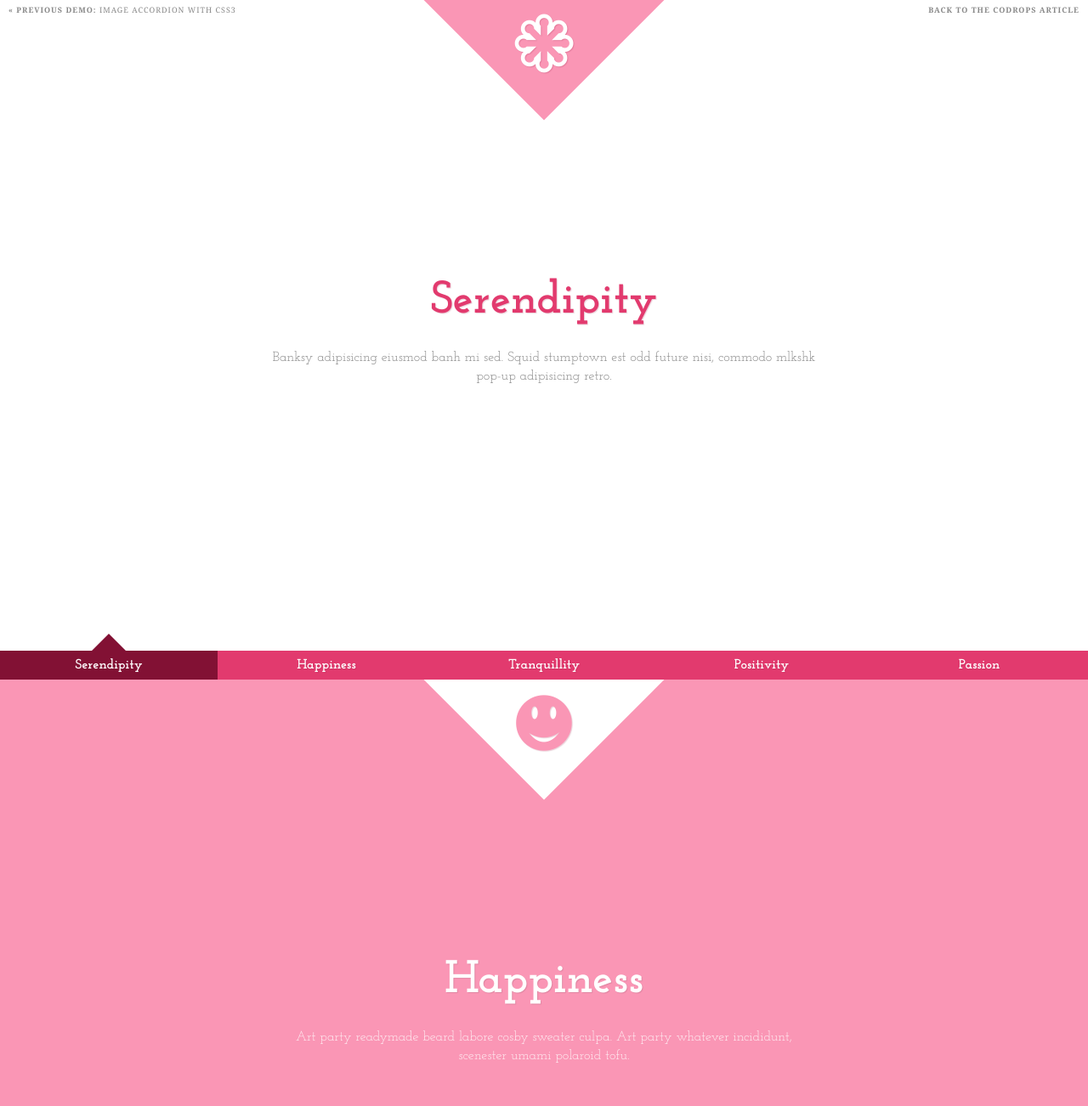
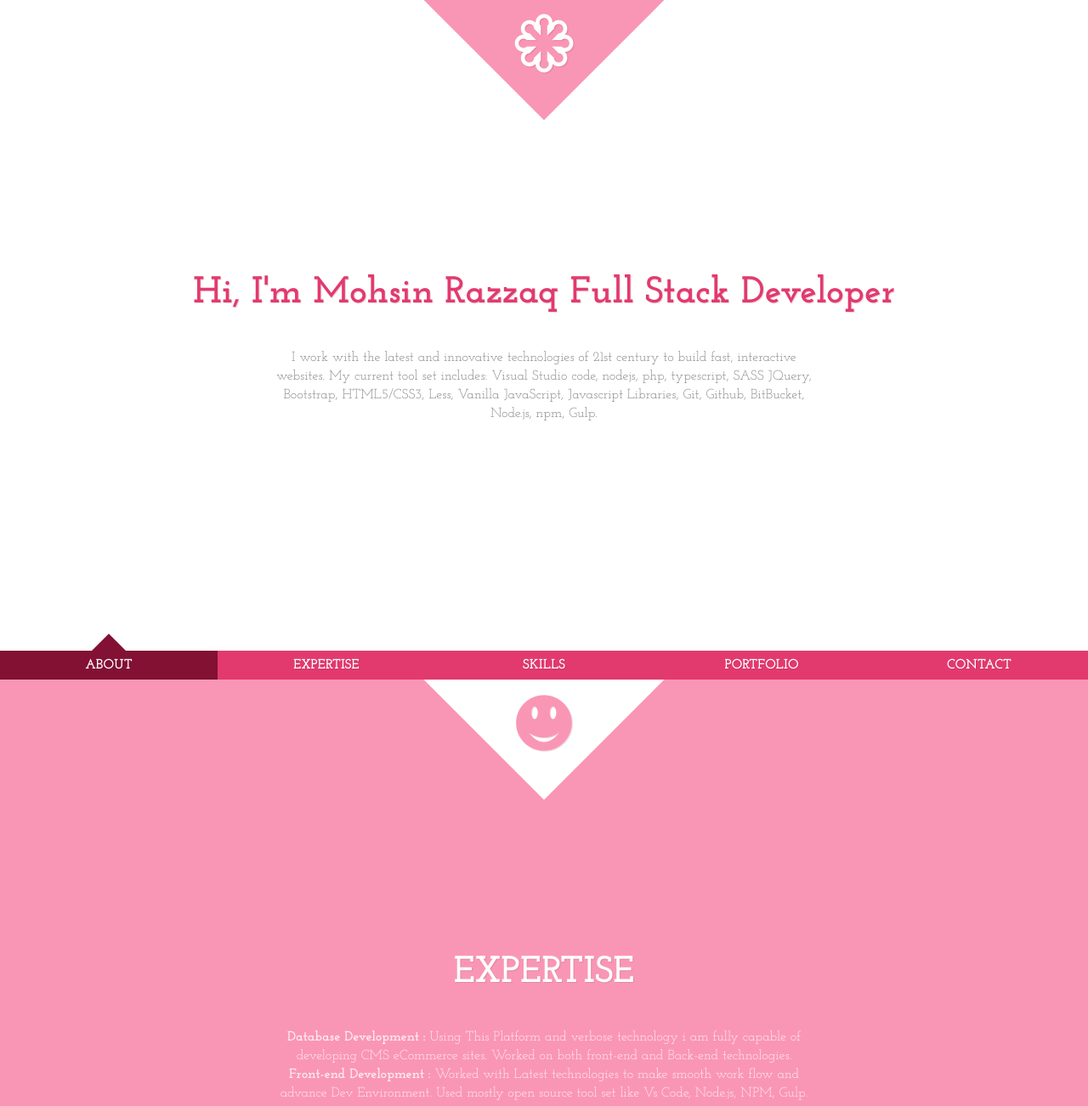
Before and after one commit to mohsinrazaq/Mohsin-Razzaq-Portfolio, a plain HTML site: page index.html in a window 1280 px wide. Shown: the top 1302 px of the page at 85% size. Drawn offline with Linux system fonts and the light colour scheme.

Commit message:
still working - uncompleted project

```diff
--- a/css/style.css
+++ b/css/style.css
@@ -196,13 +196,13 @@
 	color: #e23a6e;
 	text-shadow: 1px 1px 1px rgba(151,24,64,0.2);
 	position: absolute;
-	font-size: 54px;
+	font-size: 44px;
 	font-weight: 900;
 	width: 80%;
 	left: 10%;
 	text-align: center;
 	line-height: 50px;
-	margin: -70px 0 0 0;
+	margin: -80px 0 0 0;
 	padding: 0;
 	top: 50%;
 	-webkit-backface-visibility: hidden;
@@ -399,8 +399,10 @@
 	.st-deco{
 		width: 120px;
 		height: 120px;
+
 		margin-left: -60px;
 	}
+
 
 	[data-icon]:after {
 		font-size: 60px;
--- a/index.html
+++ b/index.html
@@ -3,7 +3,7 @@
     <head>
 		<meta charset="UTF-8" />
         <meta http-equiv="X-UA-Compatible" content="IE=edge,chrome=1">
-        <title>CSS-Only Responsive Layout with Smooth Transitions</title>
+        <title>MohsinRazzaq-Portfolio</title>
         <meta name="viewport" content="width=device-width, initial-scale=1.0">
         <meta name="description" content="CSS-only Responsive Layout with Smooth Transitions" />
         <meta name="keywords" content="css3, transitions, animations, css-only, navigation, smooth scrolling, full width, full height, window width, window height" />
@@ -12,39 +12,23 @@
 		<link href='http://fonts.googleapis.com/css?family=Josefin+Slab:400,700' rel='stylesheet' type='text/css'>
         <link rel="stylesheet" type="text/css" href="css/demo.css" />
         <link rel="stylesheet" type="text/css" href="css/style.css" />
-		<script type="text/javascript" src="js/modernizr.custom.79639.js"></script>
-		<!--[if lte IE 8]>
-			 <link rel="stylesheet" type="text/css" href="css/simple.css" />
-		<![endif]-->
-    </head>
+	</head>
+
     <body>
         <div class="container">
-
-			<!-- Codrops top bar -->
-            <div class="codrops-top">
-                <a href="http://tympanus.net/Tutorials/CSS3ImageAccordion/">
-                    <strong>&laquo; Previous Demo: </strong>Image Accordion with CSS3
-                </a>
-                <span class="right">
-                    <a href="http://tympanus.net/codrops/2012/06/12/css-only-responsive-layout-with-smooth-transitions/">
-                        <strong>Back to the Codrops Article</strong>
-                    </a>
-                </span>
-                <div class="clr"></div>
-            </div><!--/ Codrops top bar -->
 
 			<div class="st-container">
 
 				<input type="radio" name="radio-set" checked="checked" id="st-control-1"/>
-				<a href="#st-panel-1">Serendipity</a>
+				<a href="#st-panel-1">ABOUT</a>
 				<input type="radio" name="radio-set" id="st-control-2"/>
-				<a href="#st-panel-2">Happiness</a>
+				<a href="#st-panel-2">EXPERTISE</a>
 				<input type="radio" name="radio-set" id="st-control-3"/>
-				<a href="#st-panel-3">Tranquillity</a>
+				<a href="#st-panel-3">SKILLS</a>
 				<input type="radio" name="radio-set" id="st-control-4"/>
-				<a href="#st-panel-4">Positivity</a>
+				<a href="#st-panel-4">PORTFOLIO</a>
 				<input type="radio" name="radio-set" id="st-control-5"/>
-				<a href="#st-panel-5">Passion</a>
+				<a href="#st-panel-5">CONTACT</a>
 
 				<div class="st-scroll">
 
@@ -52,14 +36,24 @@
 
 					<section class="st-panel" id="st-panel-1">
 						<div class="st-deco" data-icon="H"></div>
-						<h2>Serendipity</h2>
-						<p>Banksy adipisicing eiusmod banh mi sed. Squid stumptown est odd future nisi, commodo mlkshk pop-up adipisicing retro.</p>
+						<h2>Hi, I'm Mohsin Razzaq
+							Full Stack Developer</h2>
+						<p>I work with the latest and innovative technologies of 21st century to build fast, interactive
+							websites. My current tool set includes: Visual Studio code, nodejs, php, typescript, SASS
+							JQuery, Bootstrap, HTML5/CSS3, Less, Vanilla JavaScript, Javascript Libraries, Git, Github,
+							BitBucket, Node.js, npm, Gulp.
+						</p>
 					</section>
 
 					<section class="st-panel st-color" id="st-panel-2">
 						<div class="st-deco" data-icon="2"></div>
-						<h2>Happiness</h2>
-						<p>Art party readymade beard labore cosby sweater culpa. Art party whatever incididunt, scenester umami polaroid tofu.</p>
+						<h2>EXPERTISE</h2>
+						<p>
+							<SPAN style="font-weight:bold">Database Development : </SPAN>
+							Using This Platform and verbose technology i am fully capable of developing CMS eCommerce sites. Worked on both front-end and Back-end technologies.  <br>
+							<SPAN style="font-weight:bold">Front-end Development : </SPAN>
+							Worked with Latest technologies to make smooth work flow and advance Dev Environment. Used mostly open source tool set like Vs Code, Node.js, NPM, Gulp.
+						</p>
 					</section>
 
 					<section class="st-panel" id="st-panel-3">
@@ -86,4 +80,6 @@
 
         </div>
 	</body>
+
+	<script type="text/javascript" src="js/modernizr.custom.79639.js"></script>
 </html>
```
